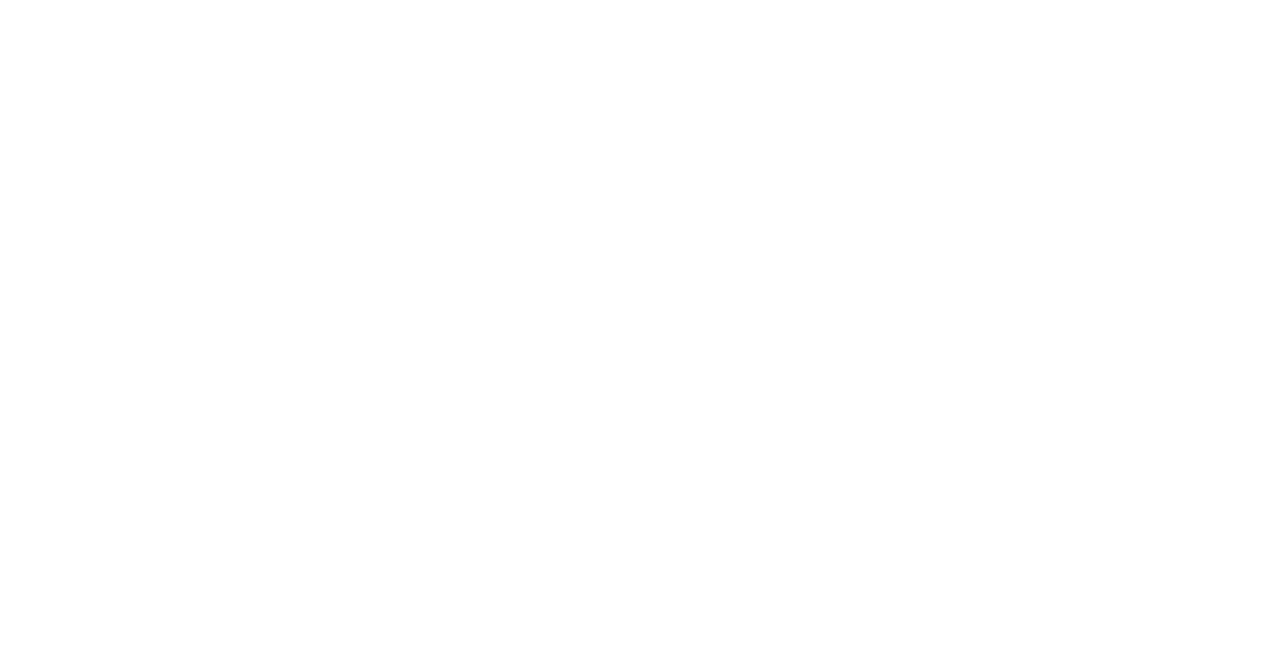
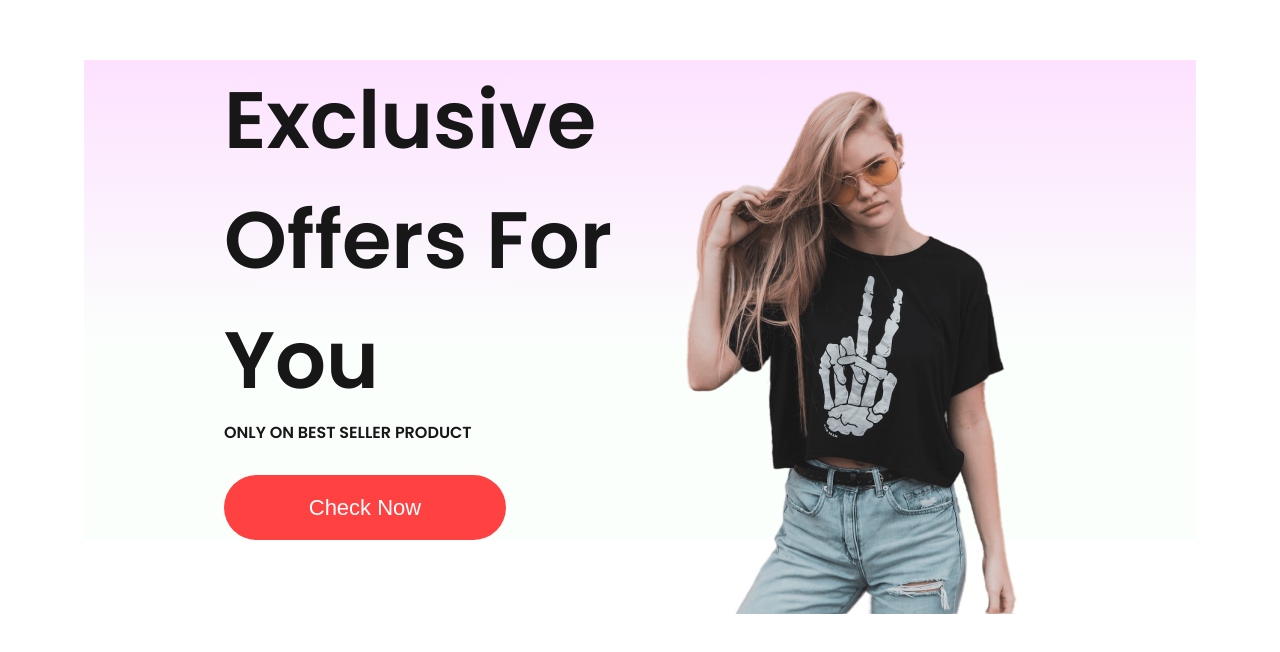
Before and after one commit to Amitkm-450/Shopper, a React (Create React App) app: page / in a window 1280 px wide. Shown: the part 1857-2509 px from the top of the page. Before the commit the page ends 1767 px from the top, so only its background shows below. Built offline with nearby package versions, Linux system fonts and the light colour scheme.

Commit message:
Offers component is added

```diff
--- /dev/null
+++ b/src/Components/Offers/Offers.css
@@ -0,0 +1,52 @@
+.offers{
+    width: 65%;
+    height: 60vh;
+    margin: auto;
+    display: flex;
+    padding: 0px 140px;
+    margin-top: 150px;
+    margin-bottom: 150px;
+    /* justify-content: space-between; */
+    background: linear-gradient(180deg, #fde1ff, #e1ffea22 60%);
+}
+
+.offers-left{
+    flex: 1;
+    display: flex;
+    flex-direction: column;
+    justify-content: center;
+    /* align-items: center; */
+}
+
+.offers-left h1 {
+    color: #171717;
+    font-size: 80px;
+    font-weight: 600;
+}
+
+.offers-left p {
+    color: #171717;
+    font-size:22 ;
+    font-weight: 600;
+}
+
+.offers-left button{
+    width: 282px;
+    height: 70px;
+    border-radius: 35px;
+    background: #ff4141;
+    border: none;
+    color: white;
+    font-size: 22px;
+    font-weight: 500;
+    margin-top: 30px;
+    cursor: pointer;
+}
+
+.offers-right{
+   flex: 1;
+   display: flex;
+   align-items: center;
+   justify-content: flex-end;
+   padding-top: 80px;
+}
--- /dev/null
+++ b/src/Components/Offers/Offers.jsx
@@ -0,0 +1,22 @@
+import React from 'react'
+import "./Offers.css"
+
+import exclusive_image from "../Assets/exclusive_image.png"
+
+const Offers = () => {
+  return (
+    <div className='offers'>
+        <div className="offers-left">
+            <h1>Exclusive</h1>
+            <h1>Offers For You</h1>
+            <p>ONLY ON BEST SELLER PRODUCT</p>
+            <button>Check Now</button>
+        </div>
+        <div className="offers-right">
+            <img src={exclusive_image} alt="" />
+        </div>
+    </div>
+  )
+}
+
+export default Offers
--- a/src/Pages/Shop.jsx
+++ b/src/Pages/Shop.jsx
@@ -1,12 +1,14 @@
 import React from 'react'
 import Hero from '../Components/Hero/Hero'
 import Popular from '../Components/Popular/Popular'
+import Offers from '../Components/Offers/Offers'
 
 function Shop() {
   return (
     <div style={{display: 'flex', flexDirection: "column", justifyContent: "space-between"}}>
         <Hero />
         <Popular />
+        <Offers />
     </div>
   )
 }
```
